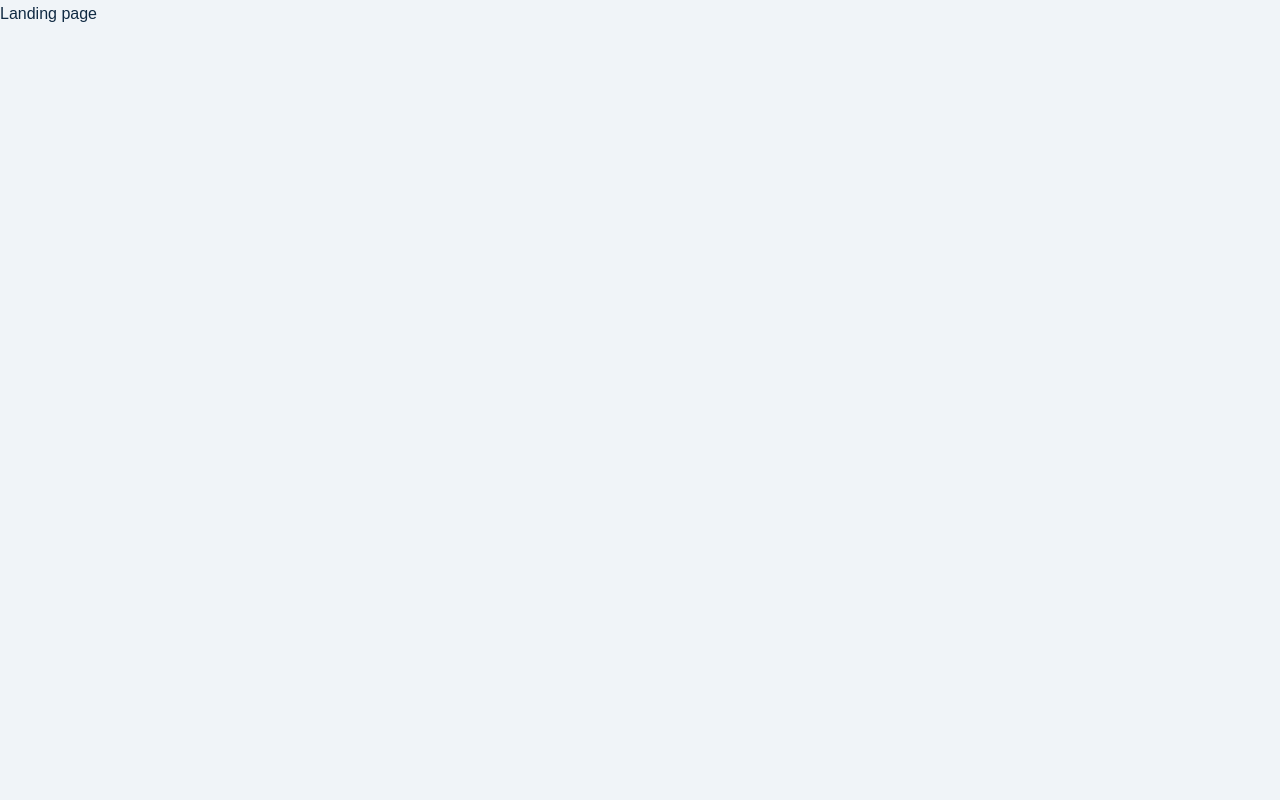
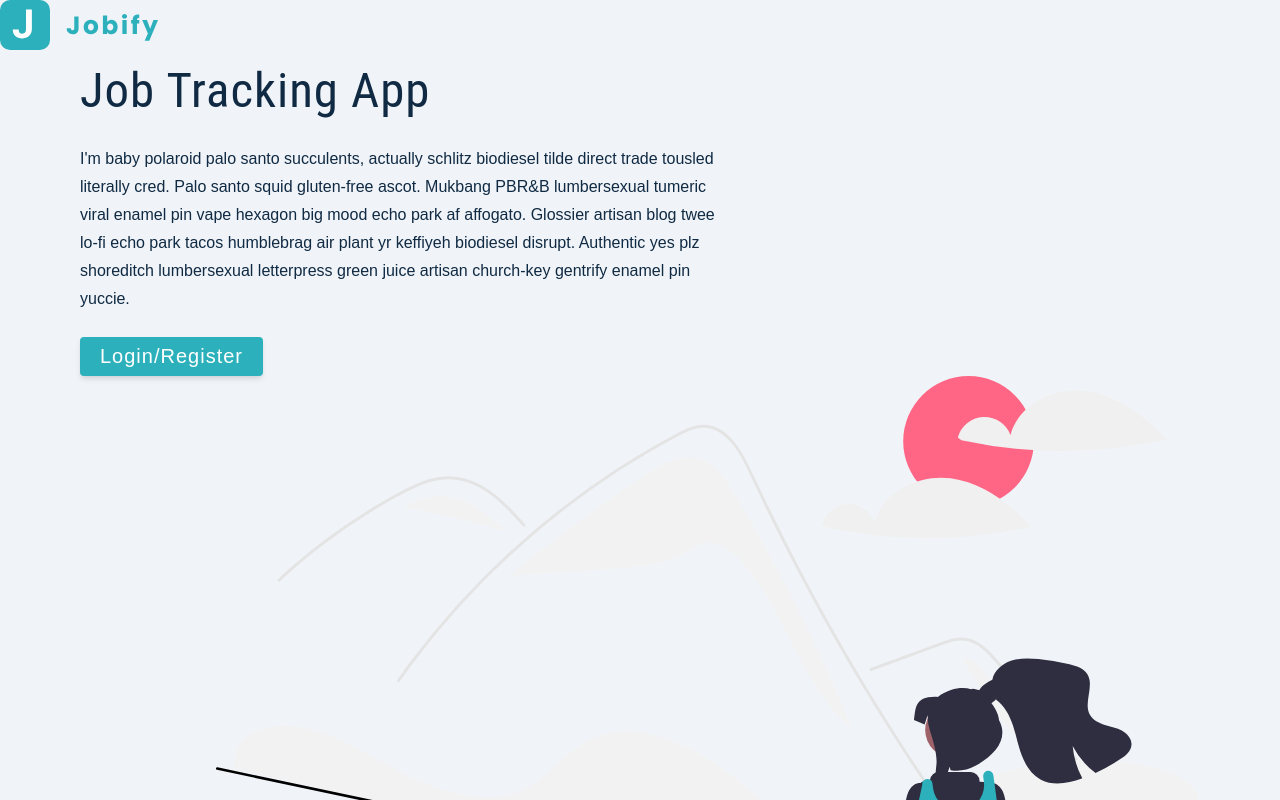
Before and after one commit to lvuk/jobify-fullstack-application, a React (Create React App) app in the folder client/: page / in a window 1280 px wide. Shown: the top 800 px of the page. Built offline with nearby package versions, Linux system fonts and the light colour scheme.

Commit message:
added styled-components

```diff
--- a/client/src/pages/Landing.js
+++ b/client/src/pages/Landing.js
@@ -1,7 +1,33 @@
 import logo from '../assets/images/logo.svg';
-import main from '../assets/images/logo.svg';
+import main from '../assets/images/main.svg';
 
 const Landing = () => {
-  return <div>Landing page</div>;
+  return (
+    <main>
+      <nav>
+        <img src={logo} alt='jobify' />
+      </nav>
+      <div className='container page'>
+        {/* info */}
+        <div className='info'>
+          <h1>
+            job <span>tracking</span> app
+          </h1>
+          <p>
+            I'm baby polaroid palo santo succulents, actually schlitz biodiesel
+            tilde direct trade tousled literally cred. Palo santo squid
+            gluten-free ascot. Mukbang PBR&B lumbersexual tumeric viral enamel
+            pin vape hexagon big mood echo park af affogato. Glossier artisan
+            blog twee lo-fi echo park tacos humblebrag air plant yr keffiyeh
+            biodiesel disrupt. Authentic yes plz shoreditch lumbersexual
+            letterpress green juice artisan church-key gentrify enamel pin
+            yuccie.
+          </p>
+          <button className='btn btn-hero'>Login/Register</button>
+        </div>
+        <img src={main} alt='job hunt' className='img main-img' />
+      </div>
+    </main>
+  );
 };
 export default Landing;
--- /dev/null
+++ b/package.json
@@ -0,0 +1,5 @@
+{
+  "dependencies": {
+    "styled-components": "^5.3.6"
+  }
+}
```
Also changed, not shown: 2 other files (tests, documents, lock files or other folders).
